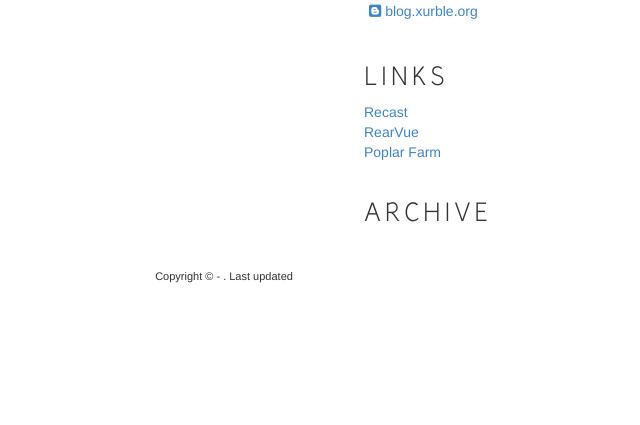
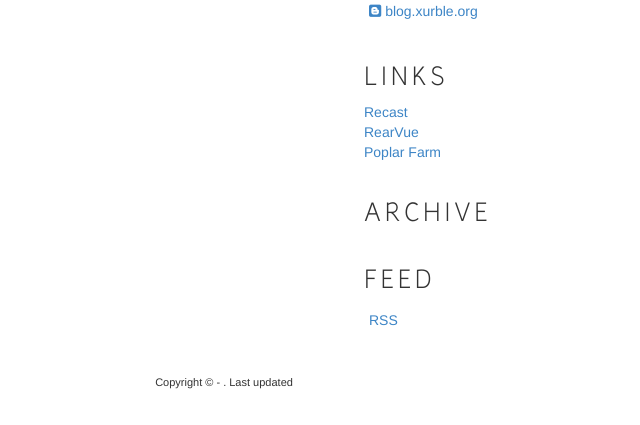
Before and after one commit to xurble/rearvue, a Django app: template src/rvsite/templates/rvsite/day.html in a window 1280 px wide. Shown: the part 503-928 px from the top of the page, without its empty margins (416-1056 px from the left). Before the commit the page ends 786 px from the top, so only its background shows below. Run offline with Django 3.2, Linux system fonts and the light colour scheme; the template is opened without the code that fills it, so the values that code supplies are empty; some libraries are stand-ins or nearby versions.

Commit message:
Expose feed

```diff
--- a/src/rvsite/templates/base.html
+++ b/src/rvsite/templates/base.html
@@ -13,6 +13,8 @@
 
 		<link rel="shortcut icon" href="/static/images/icon.png">
         <link rel="apple-touch-icon" href="/static/images/icon.png">
+
+        <link rel="alternate" type="application/rss+xml" title="{{domain.display_name}}" href="/media/{{domain.name}}/rss.xml">
 
         <meta name="viewport" content="width=device-width, initial-scale=1">
 
@@ -101,6 +103,10 @@
                         {% endfor %}
                     </ul>
 
+                    <h2>Feed</h2>
+                    <ul class="sidebar link archive">
+                        <li><a href="/media/{{domain.name}}/rss.xml">RSS</a></li>
+                    </ul>
                 </div>
 
             </div>
```
